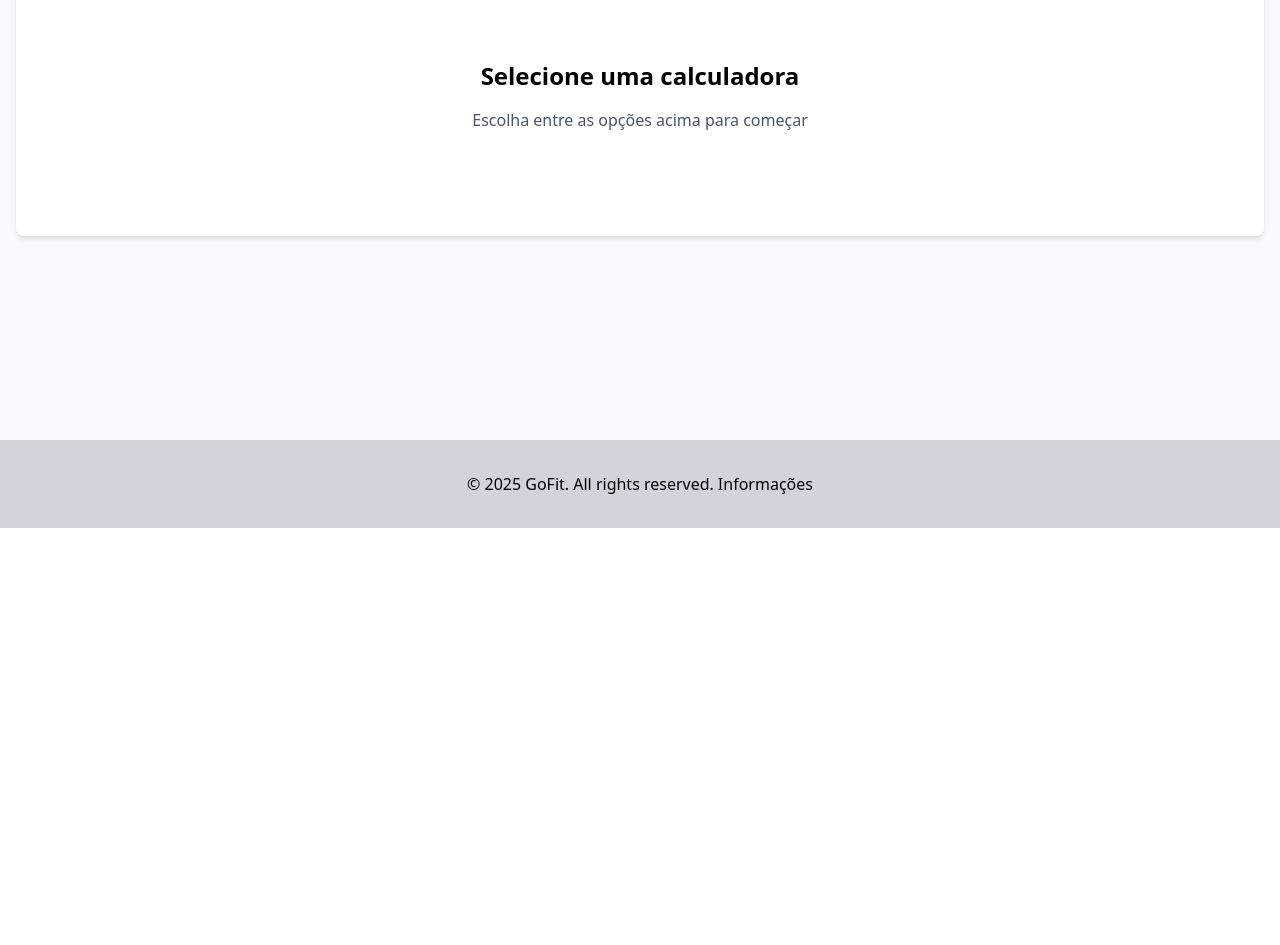
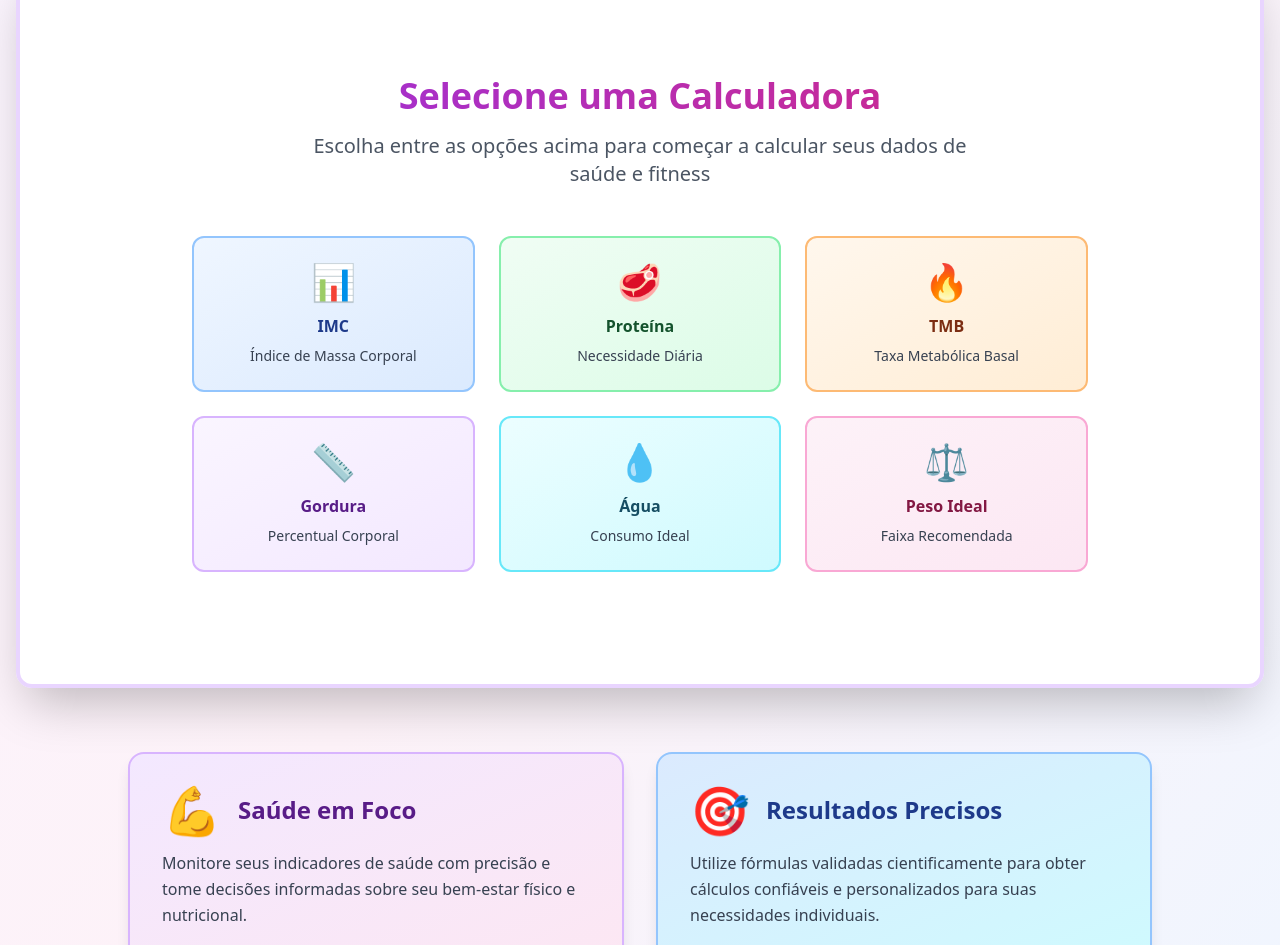
Before and after one commit to DesenvolvimentoWeb5/GoFitReact, a React (Vite) app: page /calculators in a window 1280 px wide. Shown: the part 400-1345 px from the top of the page. Before the commit the page ends 928 px from the top, so only its background shows below. Built offline with nearby package versions, Linux system fonts and the light colour scheme.

Commit message:
feat: adjust calculators page style

```diff
--- a/src/pages/Calculators/index.tsx
+++ b/src/pages/Calculators/index.tsx
@@ -43,28 +43,136 @@ export const Calculators: React.FC = () => {
       default:
         return (
           <div className="text-center py-20">
-            <h2 className="text-2xl font-bold mb-4">
-              Selecione uma calculadora
-            </h2>
-            <p className="text-gray-600">
-              Escolha entre as opções acima para começar
-            </p>
+            <div className="mb-8">
+              {/* <div className="text-8xl mb-6 animate-bounce">🧮</div> */}
+              <h2 className="text-4xl font-bold mb-4 bg-gradient-to-r from-purple-600 to-pink-600 bg-clip-text text-transparent">
+                Selecione uma Calculadora
+              </h2>
+              <p className="text-xl text-gray-600 max-w-2xl mx-auto">
+                Escolha entre as opções acima para começar a calcular seus dados
+                de saúde e fitness
+              </p>
+            </div>
+
+            <div className="grid md:grid-cols-3 gap-6 max-w-4xl mx-auto mt-12">
+              <div className="bg-gradient-to-br from-blue-50 to-blue-100 p-6 rounded-xl border-2 border-blue-300 transform hover:scale-105 transition-all duration-300">
+                <div className="text-4xl mb-3">📊</div>
+                <h3 className="font-bold text-blue-900 mb-2">IMC</h3>
+                <p className="text-sm text-gray-700">
+                  Índice de Massa Corporal
+                </p>
+              </div>
+
+              <div className="bg-gradient-to-br from-green-50 to-green-100 p-6 rounded-xl border-2 border-green-300 transform hover:scale-105 transition-all duration-300">
+                <div className="text-4xl mb-3">🥩</div>
+                <h3 className="font-bold text-green-900 mb-2">Proteína</h3>
+                <p className="text-sm text-gray-700">Necessidade Diária</p>
+              </div>
+
+              <div className="bg-gradient-to-br from-orange-50 to-orange-100 p-6 rounded-xl border-2 border-orange-300 transform hover:scale-105 transition-all duration-300">
+                <div className="text-4xl mb-3">🔥</div>
+                <h3 className="font-bold text-orange-900 mb-2">TMB</h3>
+                <p className="text-sm text-gray-700">Taxa Metabólica Basal</p>
+              </div>
+
+              <div className="bg-gradient-to-br from-purple-50 to-purple-100 p-6 rounded-xl border-2 border-purple-300 transform hover:scale-105 transition-all duration-300">
+                <div className="text-4xl mb-3">📏</div>
+                <h3 className="font-bold text-purple-900 mb-2">Gordura</h3>
+                <p className="text-sm text-gray-700">Percentual Corporal</p>
+              </div>
+
+              <div className="bg-gradient-to-br from-cyan-50 to-cyan-100 p-6 rounded-xl border-2 border-cyan-300 transform hover:scale-105 transition-all duration-300">
+                <div className="text-4xl mb-3">💧</div>
+                <h3 className="font-bold text-cyan-900 mb-2">Água</h3>
+                <p className="text-sm text-gray-700">Consumo Ideal</p>
+              </div>
+
+              <div className="bg-gradient-to-br from-pink-50 to-pink-100 p-6 rounded-xl border-2 border-pink-300 transform hover:scale-105 transition-all duration-300">
+                <div className="text-4xl mb-3">⚖️</div>
+                <h3 className="font-bold text-pink-900 mb-2">Peso Ideal</h3>
+                <p className="text-sm text-gray-700">Faixa Recomendada</p>
+              </div>
+            </div>
           </div>
         );
     }
   };
 
   return (
-    <div>
+    <div className="min-h-screen bg-gradient-to-br from-purple-50 via-pink-50 to-blue-50">
       <Menu onToggleMenu={handleToggleMenu} />
-      <div className="min-h-screen bg-gray-50 mt-10 flex justify-center items-center">
+
+      <div className="pt-24 pb-16">
         <div className="container mx-auto px-4 py-8">
-          <CalculatorMenu onSelect={setSelectedCalculator} />
-          <div className="bg-white rounded-lg shadow-md p-6">
+          {/* Header Section */}
+          <div className="text-center mb-12">
+            <h1 className="text-5xl md:text-6xl font-bold mb-4 bg-gradient-to-r from-purple-600 to-pink-600 bg-clip-text text-transparent">
+              Calculadoras de Saúde
+            </h1>
+            <p className="text-xl text-gray-700 max-w-3xl mx-auto">
+              Ferramentas precisas para monitorar sua saúde e atingir seus
+              objetivos
+            </p>
+          </div>
+
+          {/* Calculator Menu */}
+          <div className="mb-8">
+            <CalculatorMenu onSelect={setSelectedCalculator} />
+          </div>
+
+          {/* Calculator Content */}
+          <div className="bg-white rounded-2xl shadow-2xl p-8 border-4 border-purple-200 backdrop-blur-sm bg-opacity-95">
             {renderCalculator()}
           </div>
+
+          {/* Info Cards */}
+          {!selectedCalculator && (
+            <div className="mt-16 grid md:grid-cols-2 gap-8 max-w-5xl mx-auto">
+              <div className="bg-gradient-to-br from-purple-100 to-pink-100 p-8 rounded-2xl shadow-lg border-2 border-purple-300 transform hover:scale-105 transition-all duration-300">
+                <div className="flex items-center gap-4 mb-4">
+                  <div className="text-5xl">💪</div>
+                  <h3 className="text-2xl font-bold text-purple-900">
+                    Saúde em Foco
+                  </h3>
+                </div>
+                <p className="text-gray-700 leading-relaxed">
+                  Monitore seus indicadores de saúde com precisão e tome
+                  decisões informadas sobre seu bem-estar físico e nutricional.
+                </p>
+              </div>
+
+              <div className="bg-gradient-to-br from-blue-100 to-cyan-100 p-8 rounded-2xl shadow-lg border-2 border-blue-300 transform hover:scale-105 transition-all duration-300">
+                <div className="flex items-center gap-4 mb-4">
+                  <div className="text-5xl">🎯</div>
+                  <h3 className="text-2xl font-bold text-blue-900">
+                    Resultados Precisos
+                  </h3>
+                </div>
+                <p className="text-gray-700 leading-relaxed">
+                  Utilize fórmulas validadas cientificamente para obter cálculos
+                  confiáveis e personalizados para suas necessidades
+                  individuais.
+                </p>
+              </div>
+            </div>
+          )}
         </div>
       </div>
+
+      {/* Footer */}
+      {/* <footer className="bg-gradient-to-r from-purple-900 via-pink-900 to-blue-900 text-white py-12 mt-auto">
+        <div className="container mx-auto px-6 text-center">
+          <div className="flex flex-col md:flex-row justify-center items-center gap-6">
+            <p className="text-lg font-medium">
+              © 2025 GoFit. All rights reserved.
+            </p>
+            <div className="w-2 h-2 bg-white rounded-full hidden md:block"></div>
+            <p className="text-lg hover:text-purple-300 transition-colors cursor-pointer font-medium">
+              Informações
+            </p>
+          </div>
+        </div>
+      </footer> */}
       <footer className="flex justify-center bg-gray-300 p-8 items-center gap-1">
         <p>© 2025 GoFit. All rights reserved.</p>
         <p>Informações</p>
```
